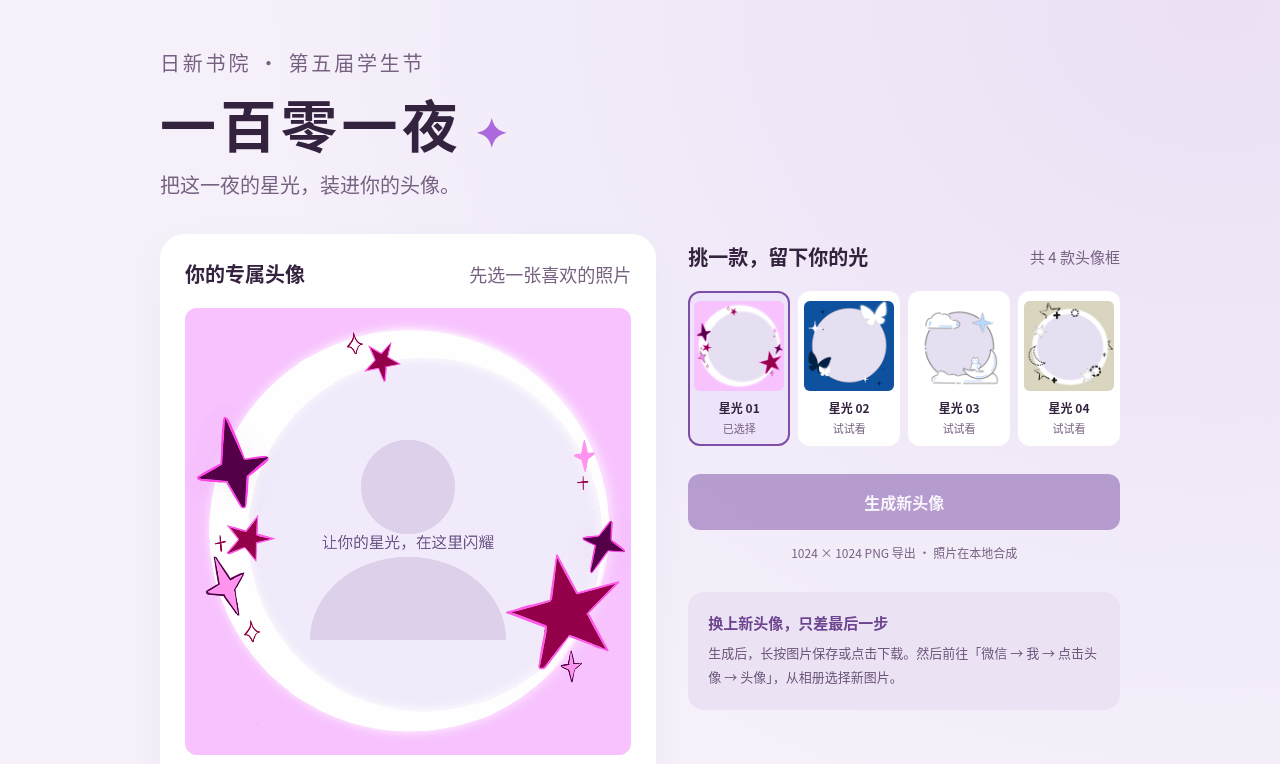
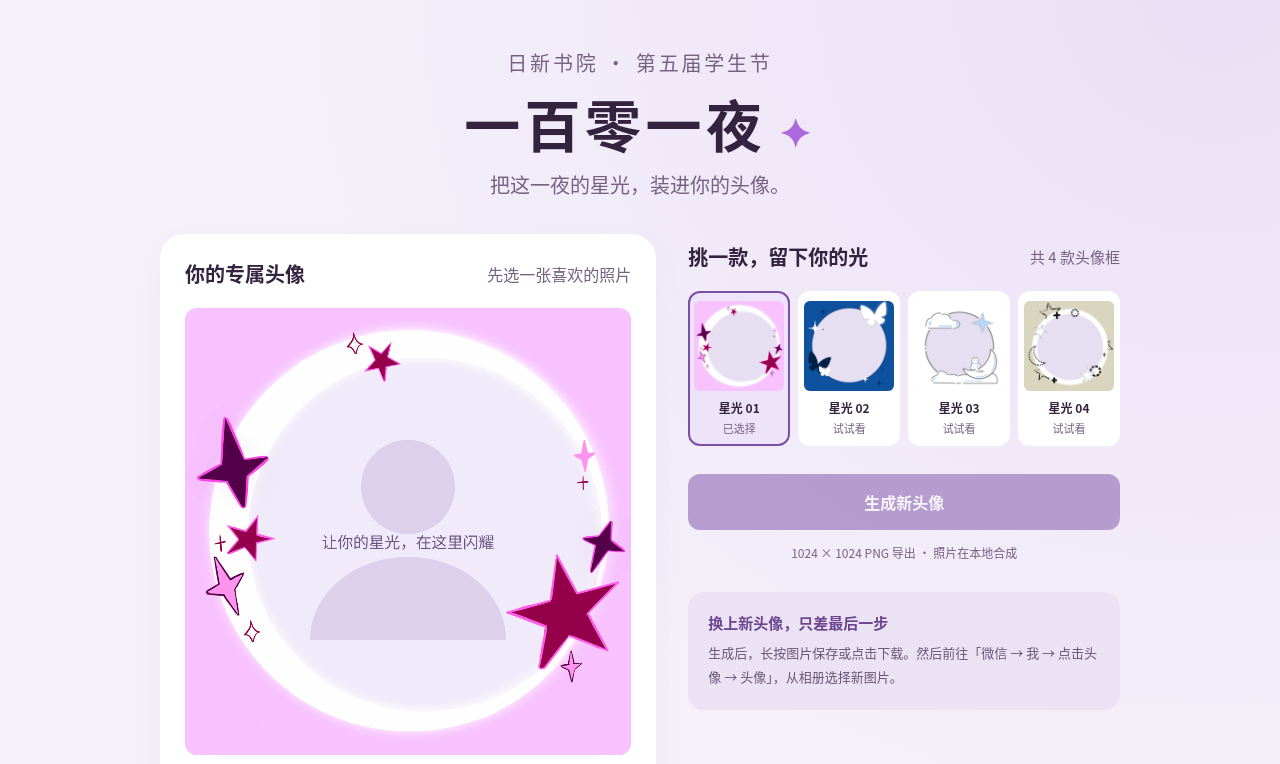
Before and after one commit to kxd23/Frame_chage_website, a plain HTML site: page index.html in a window 1280 px wide. Shown: the top 764 px of the page. Drawn offline with Linux system fonts and the light colour scheme.

Commit message:
feat: ceter the title

```diff
--- a/styles.css
+++ b/styles.css
@@ -16,11 +16,11 @@ h2 { font-size: 20px; font-weight: 600; }
 h1 { font-size: clamp(36px, 6vw, 56px); letter-spacing: .08em; margin: 12px 0; line-height: 1.2; }
 h1 span { color: #ac68dd; font-size: .7em; margin-left: 12px; vertical-align: middle; }
 .intro { color: var(--muted); font-size: 20px; line-height: 1.7; }
-.heading { margin-bottom: 32px; }
+.heading { text-align: center; margin-bottom: 32px; }
 .workspace { display: grid; grid-template-columns: 1.15fr 1fr; gap: 32px; align-items: start; }
 .editor-card { padding: 24px; border: 1px solid #fff; border-radius: 24px; background: #fff; box-shadow: 0 12px 40px #492d6d08; }
 .card-top { display: flex; gap: 8px; justify-content: space-between; align-items: center; margin-bottom: 20px; }
-.card-top span { color: var(--muted); font-size: 18px; }
+.card-top span { color: var(--muted); font-size: 16px; }
 .preview { position: relative; background: #eee9f8; border-radius: 12px; overflow: hidden; aspect-ratio: 1; }
 /* Before photo selection, let swipes scroll the page; editing owns gestures only after selection. */
 canvas { display: block; width: 100%; height: 100%; touch-action: auto; cursor: default; }
```
